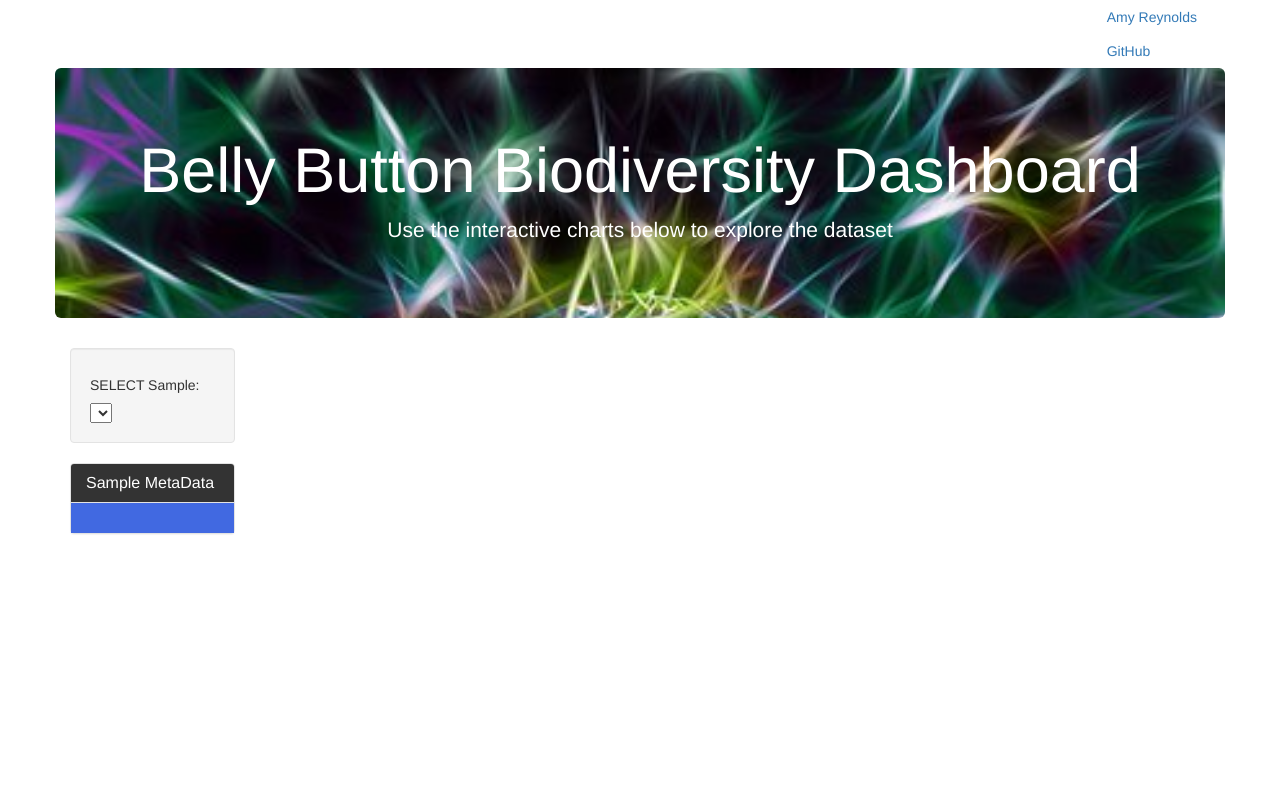
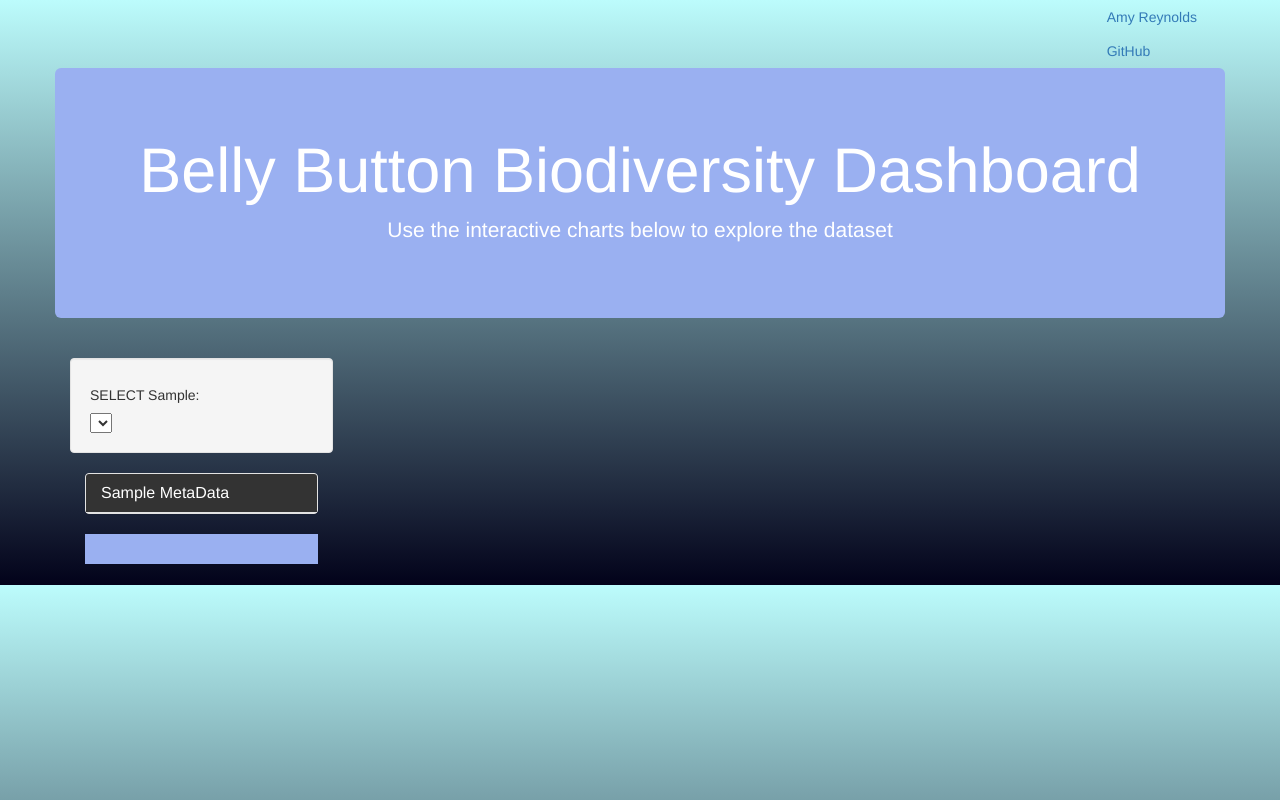
Before and after one commit to afr5057/Interactive_Dashboard, a Flask app: page / in a window 1280 px wide. Run offline with Flask 2, Linux system fonts and the light colour scheme; data that the repository does not hold is empty; some libraries are stand-ins or nearby versions.

Commit message:
update for styles

```diff
--- a/app.py
+++ b/app.py
@@ -10,6 +10,7 @@ from sqlalchemy import create_engine
 
 from flask import Flask, jsonify, render_template
 from flask_sqlalchemy import SQLAlchemy
+
 
 app = Flask(__name__)
 
--- a/static/css/styles.css
+++ b/static/css/styles.css
@@ -1,19 +1,22 @@
 body{
-	background-color: white;
+	/* background-color: rgb(223, 255, 205); */
+	background-image: linear-gradient(rgb(188, 252, 252), rgb(2, 2, 26));
 }
 
 .jumbotron{
-	background: url('../images/banner.jpg');
+	/* background: url('../images/banner.jpg'); */
+	background-color:rgb(154, 176, 241);
 	min-height: 250px;
     background-size: cover;
-    color: white
+    color: white;
 }
 
 .custom-panel{
-	margin-top: 60px;
+	margin-top: 10px;
 }
 .panel-primary {
-    border-color: #e3e3e3;
+	border-color: #e3e3e3;
+	color: white;
 }
 .panel-primary>.panel-heading{
 	background-color:#333;
@@ -21,7 +24,7 @@ body{
 }
 
 .panel-body {
-    background-color: royalblue;
+    background-color: rgb(154, 176, 241);
 }
 
 .banner-text h1{
@@ -39,3 +42,7 @@ body{
 	letter-spacing: 3px;
 	text-transform: uppercase;
 }
+
+.col-md-6{
+	margin-top: 20px;
+}
--- a/static/js/app.js
+++ b/static/js/app.js
@@ -47,15 +47,15 @@ function buildCharts(sample) {
       marker: {
         size: sample_values,
         color: otu_ids,
-        colorscale: 'Portland',
+        colorscale: 'Rainbow',
         // COLORSCALE OPTIONS: Blackbody, Electric, Earth, Bluered, YlOrRd, YlGnBu, RdBu, Portland, Picnic, Jet, Hot, Greys, Greens, Rainbow
         type: 'scatter',
-        opacity: 0.2
+
       }
     }];
     var bubbleLayout = {
-      title: 'Sample Frequency',
-      margin: { t: 0 },
+      title: '<b>Sample Frequency</b>',
+      margin: { t: 75 },
       hovermode: 'closest',
       xaxis: { title: 'OTU ID' },
     };
@@ -81,13 +81,19 @@ function buildCharts(sample) {
       type: 'pie',
       name: 'Top Ten Samples',
       marker: {
-        colors: ultimateColors[2],
+        colors: ultimateColors[0],
       }
     }];
 
     var pieLayout = {
-      margin: { t: 0, l: 0 },
+      margin: { t: 80, l: 0 },
+      title: {
+        text: "<b>Top 10 Samples</b>"
+      },
+      paper_bgcolor = 'rgba(0,0,0,0)',
+      plot_bgcolor = 'rgba(0,0,0,0)'
     }
+
 
     Plotly.plot('pie', pieData, pieLayout);
 
@@ -122,4 +128,3 @@ function optionChanged(newSample) {
 
 // Initialize the dashboard
 init();
-s
--- a/static/js/bonus.js
+++ b/static/js/bonus.js
@@ -58,8 +58,8 @@ function buildGauge(wfreq) {
             }
         }],
         title: "<b>Belly Button Washing Frequency</b> <br> Scrubs per Week",
-        height: 500,
-        width: 500,
+        height: 450,
+        width: 475,
         xaxis: {
             zeroline: false, showticklabels: false,
             showgrid: false, range: [-1, 1]
--- a/templates/index.html
+++ b/templates/index.html
@@ -26,31 +26,33 @@
       </div>
     </div>
     <div class="row">
-      <div class="col-md-2 custom-papnel">
+      <div class="col-md-3 custom-panel">
         <div class="well">
           <h5>SELECT Sample:</h5>
           <select id="selDataset" onchange="optionChanged(this.value)"></select>
         </div>
-        <div class="panel panel-primary">
-          <div class="panel-heading">
-            <h3 class="panel-title">Sample MetaData</h3>
+        <div class="col-md-12">
+          <div class="panel panel-primary">
+            <div class="panel-heading">
+              <h3 class="panel-title">Sample MetaData</h3>
+            </div>
           </div>
           <div id="sample-metadata" class="panel-body"></div>
         </div>
       </div>
-      <div class="col-md-9">
-        <div class="col-md-4">
-          <div id="pie"></div>
-          <!-- <div id="pie" style="height: 100px; width: 50%;"></div> -->
-        </div>
-        <div class="col-md-5">
-          <div id="gauge"></div>
+      <div class="row">
+        <div class="col-md-8">
+          <div id="bubble" style="background-color:#d3d3d3; height: 90%; width: 100%;"></div>
+          <!-- <div id="bubble"></div> -->
         </div>
       </div>
-    </div>
-    <div class="row">
       <div class="col-md-12">
-        <div id="bubble"></div>
+        <div class="col-md-6">
+          <div id="pie" style="height: 450; width: 100%;"></div>
+        </div>
+        <div class="col-md-6">
+          <div id="gauge" style="height: 100%; width: 100%;"></div>
+        </div>
       </div>
     </div>
   </div>
```
